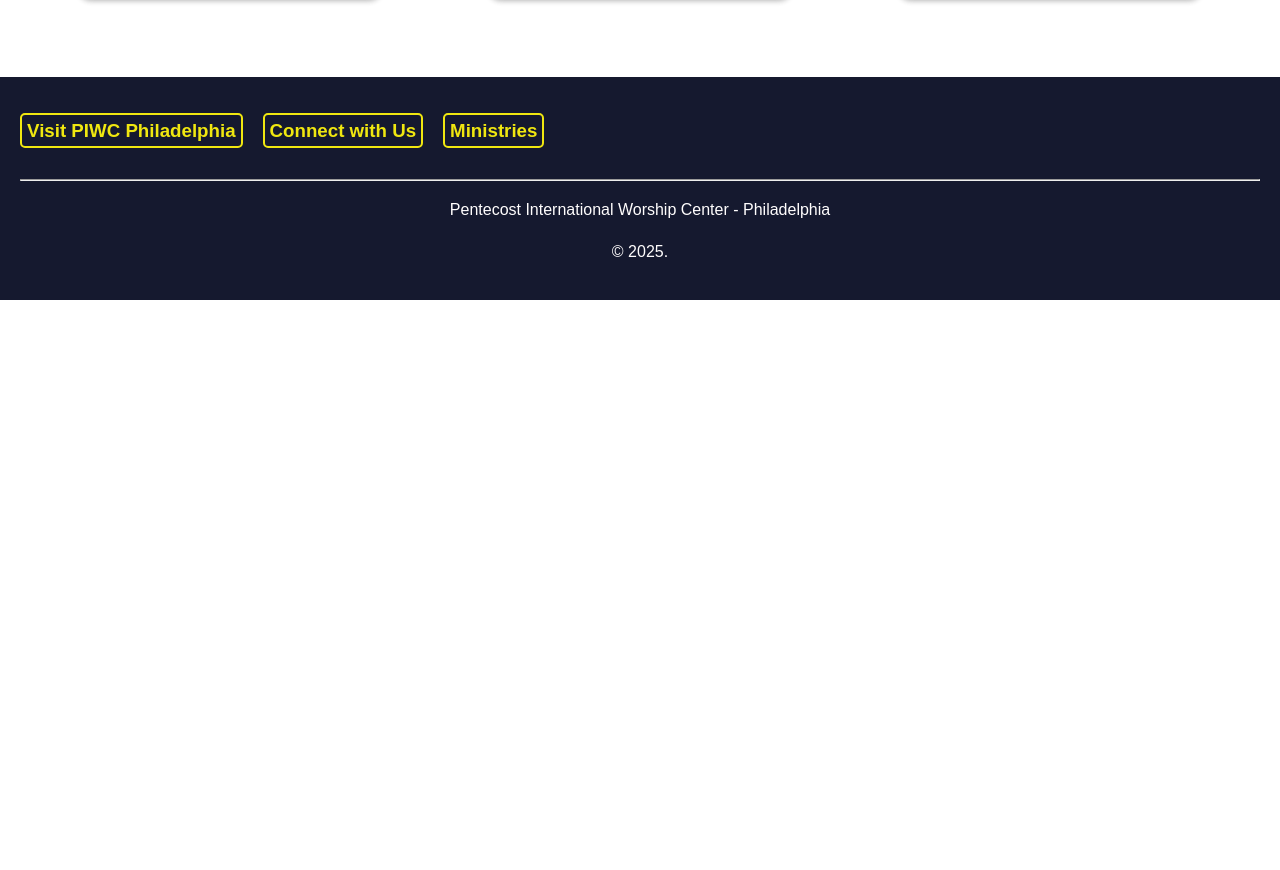
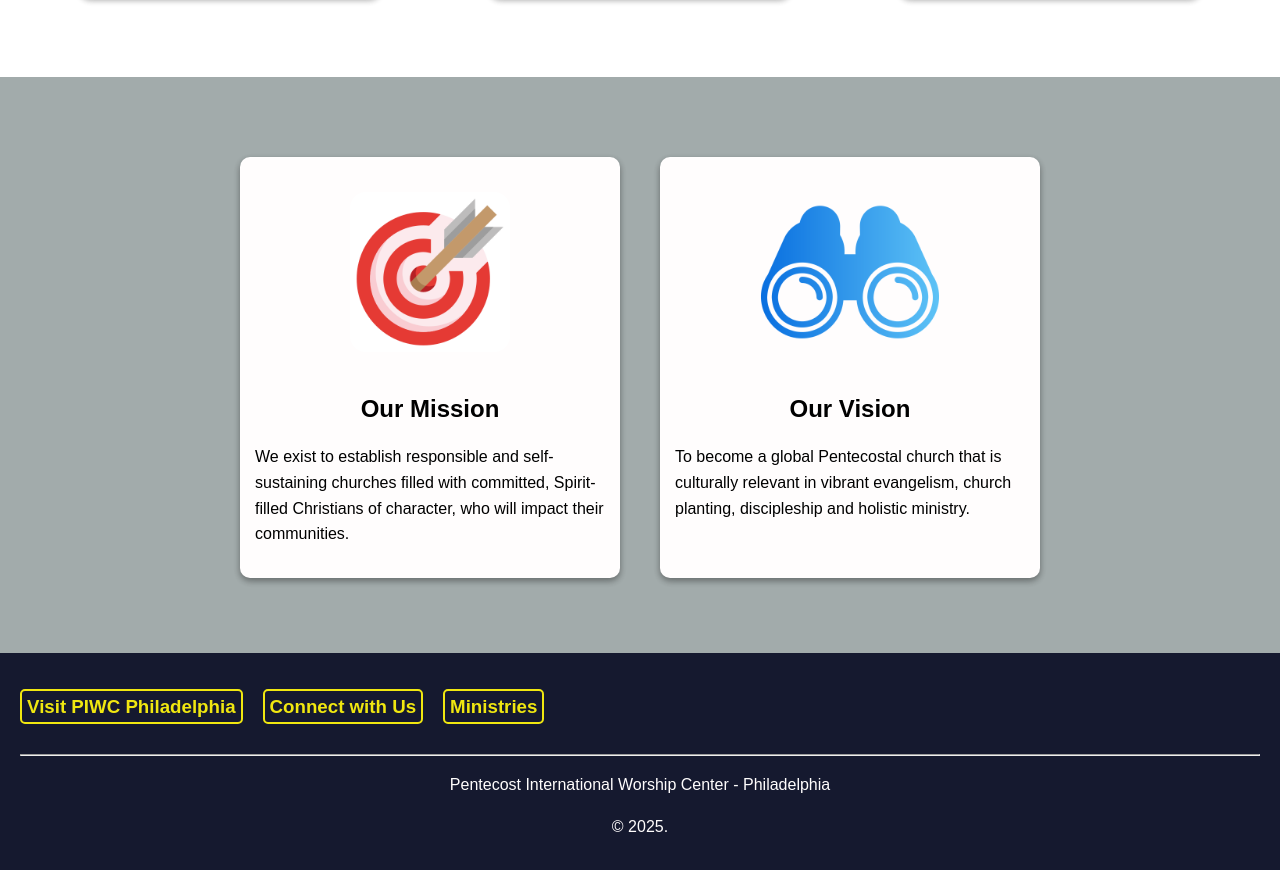
Before and after one commit to etuff/idm222-et556, a plain HTML site: page ministries.html in a window 1280 px wide. Shown: the part 874-1744 px from the top of the page. Before the commit the page ends 1174 px from the top, so only its background shows below. Drawn offline with Linux system fonts and the light colour scheme; a web font is replaced by a local one.

Commit message:
mission and vision

```diff
--- a/ministries.html
+++ b/ministries.html
@@ -105,6 +105,27 @@
 
 
 
+    <div class="graycont">
+        <div class="graybg">
+            <div class="missionvision">
+                <img src="MEDIA/mission.png" alt="mission">
+                <h2>Our Mission</h2>
+                <p>We exist to establish responsible and self-sustaining
+                    churches filled with committed, Spirit-filled Christians of character,
+                    who will impact their communities.</p>
+            </div>
+
+            <div class="missionvision">
+                <img src="MEDIA/vision.png" alt="vision">
+                <h2>Our Vision</h2>
+                <p>To become a global Pentecostal church that is culturally
+                    relevant in vibrant evangelism, church planting, discipleship
+                    and holistic ministry.</p>
+            </div>
+        </div>
+
+    </div>
+
 
 
     <footer>
--- a/style.css
+++ b/style.css
@@ -252,11 +252,19 @@ a:active, .give:active, #home:active, iframe:active, .socials:active, .ministrie
 
 }
 
+#addy {
+  display: flex;
+  flex-direction: column;
+  justify-content: center;
+  align-items: center;
+}
+
 #lolo {
-  padding: 15px;
+  max-width: 600px;
+  padding: 30px;
   background-color: var(--gray-white);
   border-radius: 10px;
-  margin: 30px;
+  margin: 20px;
   box-shadow: rgba(0, 0, 0, 0.16) 0px 3px 6px,
   rgba(0, 0, 0, 0.23) 0px 3px 6px;
 
@@ -275,12 +283,17 @@ a:active, .give:active, #home:active, iframe:active, .socials:active, .ministrie
 }
 
 iframe {
+  max-width: 450px;
   border-radius: 10px;
   margin: 30px;
   box-shadow: rgba(0, 0, 0, 0.16) 0px 3px 6px,
   rgba(0, 0, 0, 0.23) 0px 3px 6px;
   transition: opacity 0.3s ease-in-out;
   transition: transform 0.3s ease-in-out;
+}
+
+#socialbox {
+  margin: 50px;
 }
 
 #socialmedia { justify-self: center;}
@@ -380,6 +393,34 @@ iframe {
   }
 }
 
+.missionvision {
+  padding: 15px;
+  background-color: var(--white);
+  border-radius: 10px;
+  margin-top: 30px;
+  margin-bottom: 50px;
+  box-shadow: rgba(0, 0, 0, 0.16) 0px 3px 6px,
+  rgba(0, 0, 0, 0.23) 0px 3px 6px;
+  justify-items: center;
+  transition: transform 0.3s ease-in-out;
+
+  img {
+    width: 200px;
+    height: auto;
+    border-radius: 5px;
+  }
+
+  h2 {
+    margin: 10px;
+    justify-self: center;
+  }
+
+  p {
+    font-family: var(--font);
+  }
+
+
+}
 
 
 
@@ -536,8 +577,20 @@ footer {
     flex-direction: column;
   }
 
+  .graybg {
+    display: flex;
+    flex-wrap: row wrap;
+    justify-content: center;
+    gap: 30px;
 
 
+    .missionvision {
+      width: calc(33.33% - 30px);
+      max-width: 600px;
+      min-width: 200px;
+      /* width: 100%;  */
+    }
+  }
 
 
 
@@ -552,7 +605,9 @@ footer {
 
   #addy {
     display: flex;
+    flex-direction: row;
     justify-content: center;
+    align-items: center;
 
     #lolo {
       max-width: 500px;
@@ -577,6 +632,7 @@ footer {
       min-width: 200px;
       /* width: 100%;  */
     }
+
   }
 
  }
```
Also changed, not shown: connect.html (+22 -22 lines), MEDIA/mission.png (added), MEDIA/vision.png (added).
